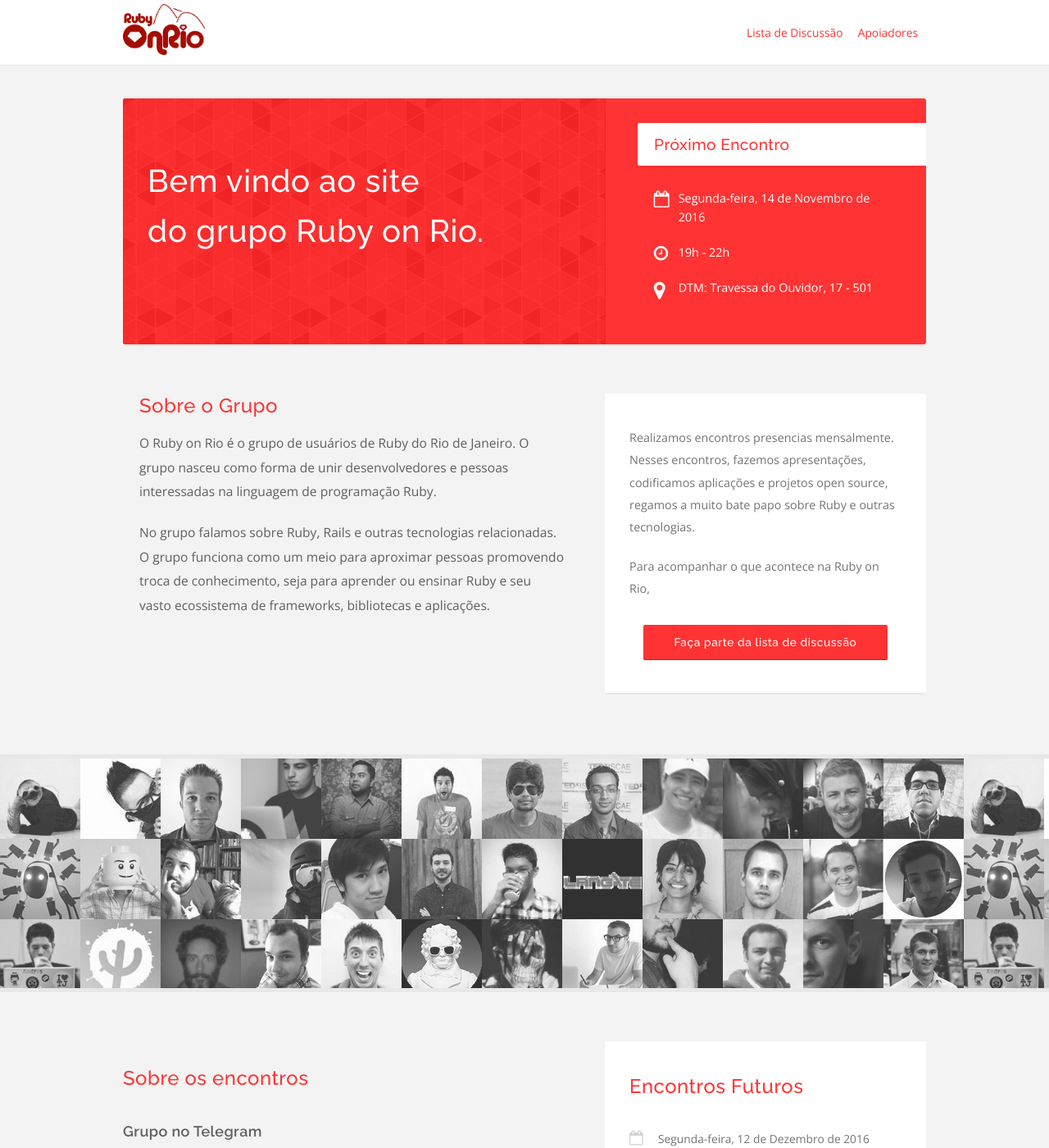
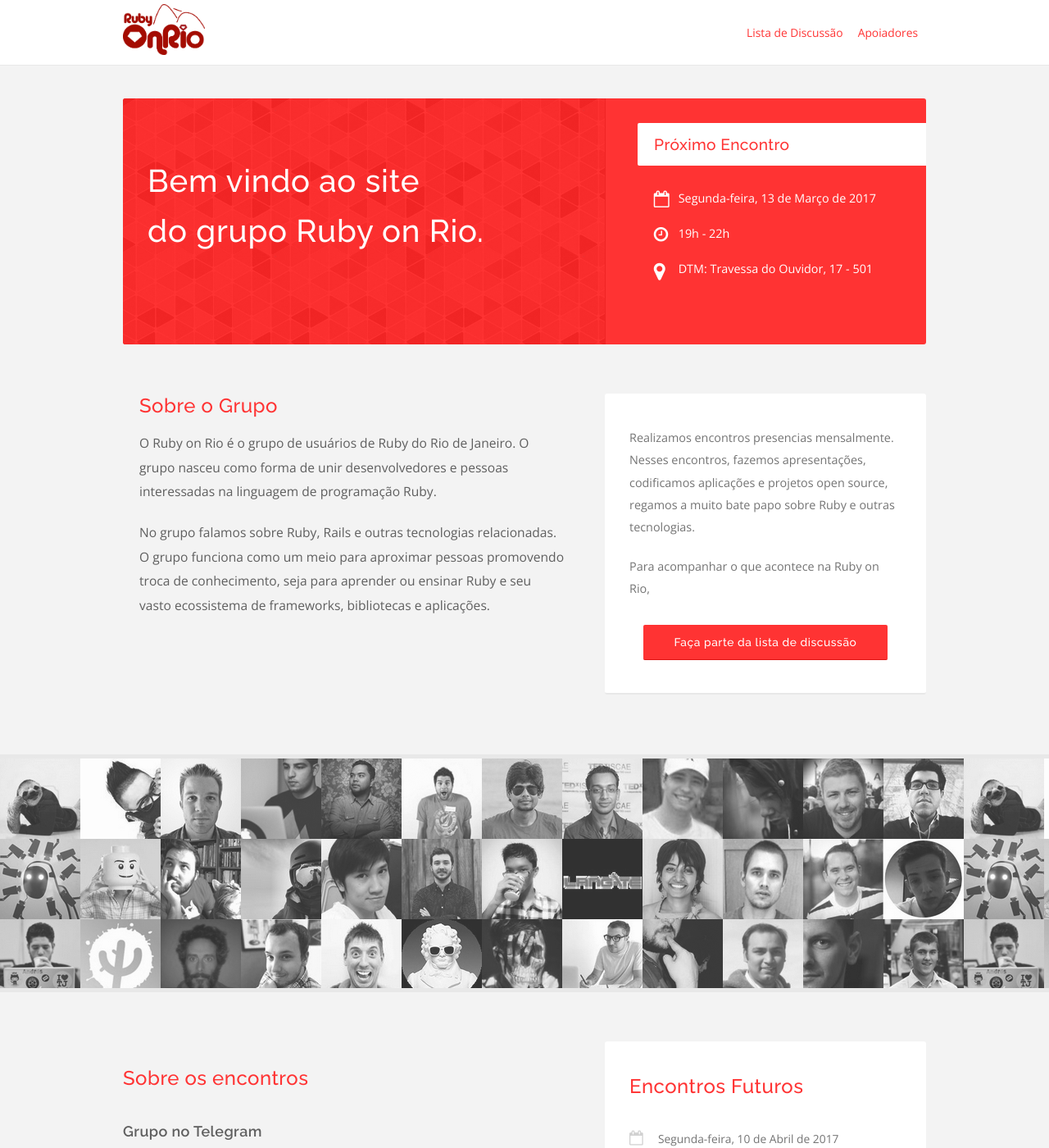
Before and after one commit to rubyonrio/rubyonrio.github.com, a Jekyll site: the page built from index.html, in a window 1280 px wide and 1400 px high. Shown: the whole window at 82% size. Built offline with Jekyll 4.4.1, drawn with Linux system fonts in a browser that asks for light colours; nearby versions of some CDN libraries.

Commit message:
Updates meetup date

```diff
--- a/index.html
+++ b/index.html
@@ -5,10 +5,10 @@ title: Ruby on Rio
 event_address: 'DTM: Travessa do Ouvidor, 17 - 501'
 event_hours: '19h - 22h'
 next_event:
-    day: Segunda-feira, 14 de Novembro de 2016
+    day: Segunda-feira, 13 de Março de 2017
 future_events:
   -
-    day: Segunda-feira, 12 de Dezembro de 2016
+    day: Segunda-feira, 10 de Abril de 2017
 ---
 
 <div class="containner">
```
